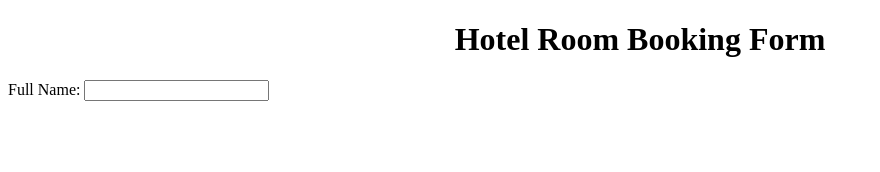
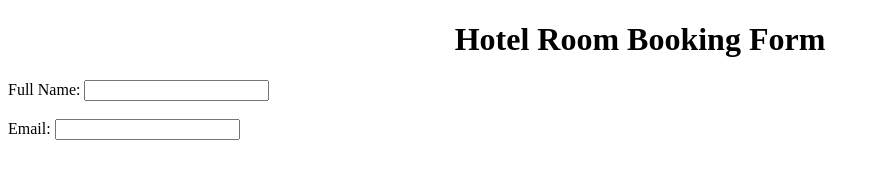
Before and after one commit to MUDITNAYAK/WDW_0407, a plain HTML site: page EXPERIMENT4.html in a window 1280 px wide. Shown: the whole page, without its empty margins (0-880 px from the left). Drawn offline with Linux system fonts and the light colour scheme.

Commit message:
email input created

```diff
--- a/EXPERIMENT4.html
+++ b/EXPERIMENT4.html
@@ -20,7 +20,11 @@
             </div>
             <br>
 
-
+            <div>
+            <label for="email">Email:</label>
+            <input id="email" type="email" name="email">
+            </div>
+            <br>
 
         </form>
 
```
